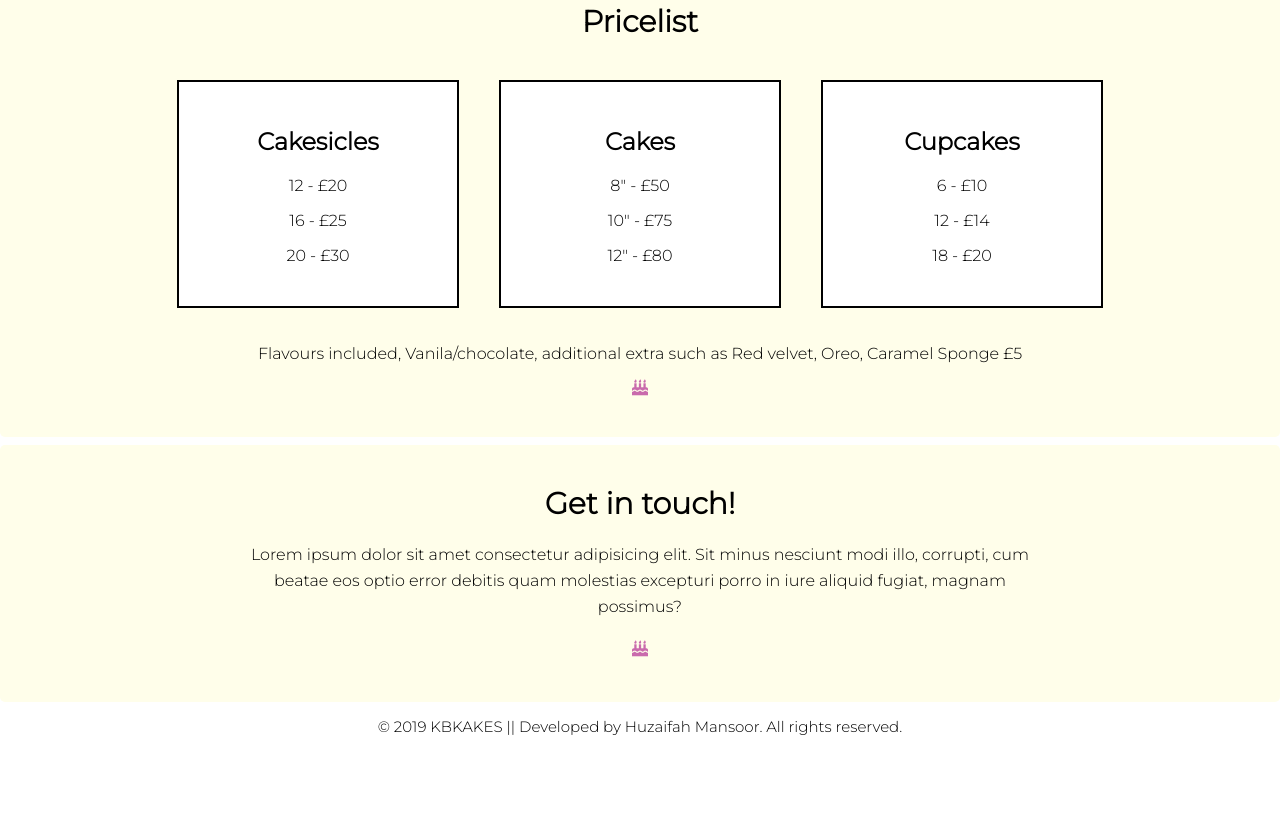
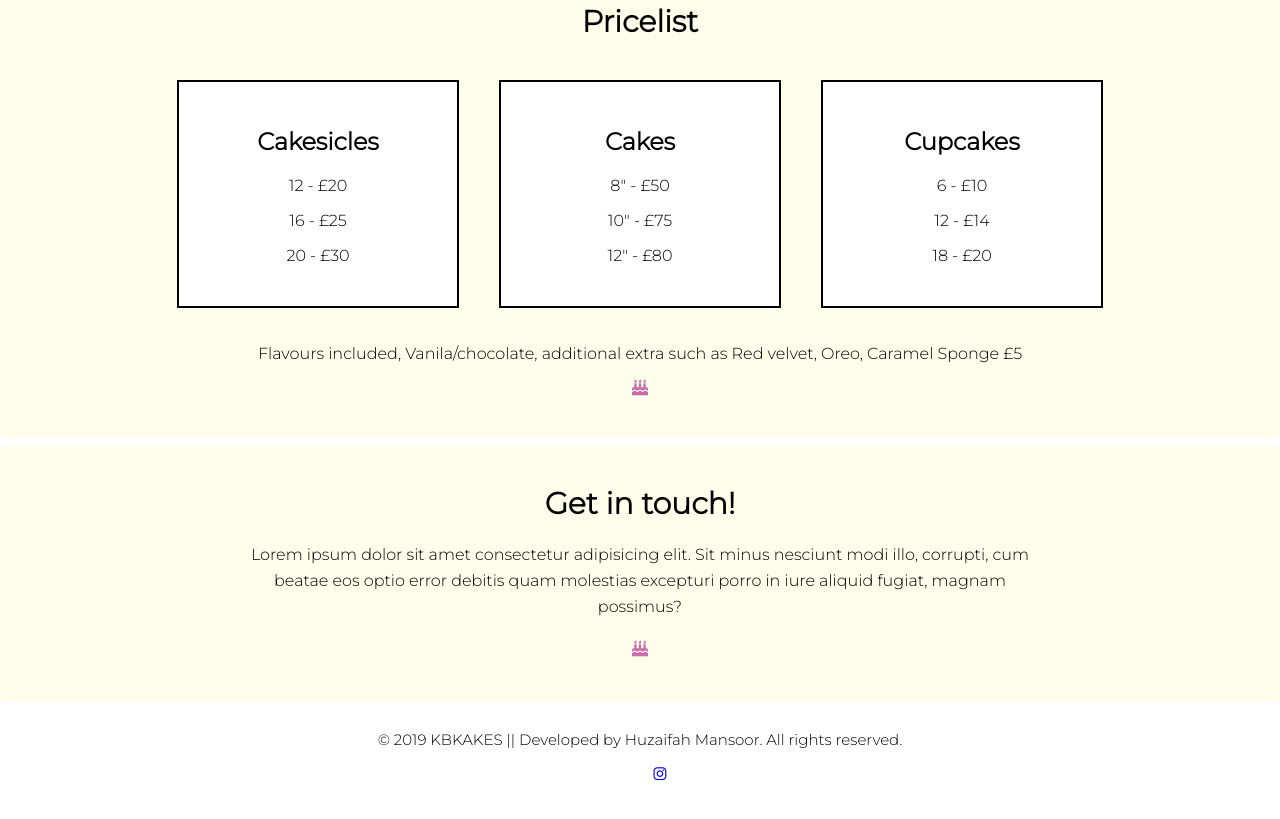
Before and after one commit to huzaifah123/Kbkake, a plain HTML site: page kbkakes/index.html in a window 1280 px wide. Shown: the part 1694-2513 px from the top of the page. Before the commit the page ends 2445 px from the top, so only its background shows below. Drawn offline with nearby package versions, Linux system fonts and the light colour scheme; some packages are replaced by stand-ins of ours; a script that the page names is missing.

Commit message:
Footer
Basic framework for the footer, still needs ammending.

```diff
--- a/kbkakes/index.html
+++ b/kbkakes/index.html
@@ -335,16 +335,19 @@
 
     <!--SECTION FOR FOOTER-->
     <footer>
-      <p>
-        © 2019 KBKAKES || Developed by Huzaifah Mansoor. All rights reserved.
-      </p>
+      <div class="inner-footer">
+        <div class="site-details">
+            © 2019 KBKAKES || Developed by Huzaifah Mansoor. All rights reserved.
+        </div>
+        <div class="social-icons">
+          <ul class="social">
+              <a href="https://www.instagram.com/kbkakes/">
+                <i class="fa fa-instagram"></i>
+              </a>
+          </ul>
+        </div>
+      </div>
     </footer>
-
-
-
-
-
-
 
     <script src="https://code.jquery.com/jquery-3.3.1.slim.min.js" integrity="sha384-q8i/X+965DzO0rT7abK41JStQIAqVgRVzpbzo5smXKp4YfRvH+8abtTE1Pi6jizo" crossorigin="anonymous"></script>
     <script src="https://cdnjs.cloudflare.com/ajax/libs/popper.js/1.14.7/umd/popper.min.js" integrity="sha384-UO2eT0CpHqdSJQ6hJty5KVphtPhzWj9WO1clHTMGa3JDZwrnQq4sF86dIHNDz0W1" crossorigin="anonymous"></script>
--- a/kbkakes/style.css
+++ b/kbkakes/style.css
@@ -237,6 +237,7 @@ h2 {
 
 /*FOOTER*/
 footer {
+  padding: 20px 0;
   text-align: center;
   font-size: 15px;
   margin-bottom: 5px;
```
